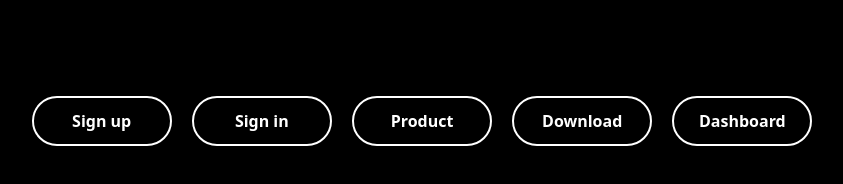
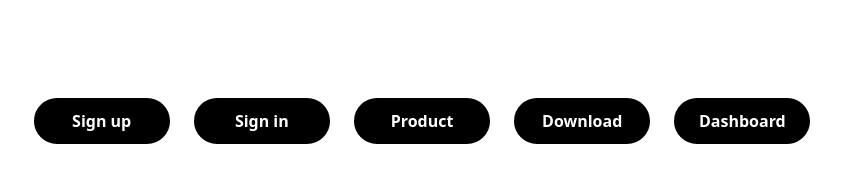
Before and after one commit to Mahmudul-Hasan-Shawon/Login_Page_Dark, a plain HTML site: page index.html in a window 1280 px wide. Shown: the whole page, without its empty margins (218-1061 px from the left). Drawn offline with nearby package versions, Linux system fonts and the light colour scheme.

Commit message:
dashboard h-100

```diff
--- a/index.html
+++ b/index.html
@@ -1,5 +1,5 @@
 <!DOCTYPE html>
-<html lang="en" style="background: black;">
+<html lang="en">
 
 <head>
     <meta charset="UTF-8">
@@ -15,7 +15,7 @@
 
 
 
-    <div class="container-fluid bg-black">
+    <div class="container-fluid bg-white">
         <div class="text-center">
             <div class="container pt-5 pb-5 my-5">
                 <a class="px-2" href="login.html"><button type="button" class="btn_home">Sign up</button></a>
```
Also changed, not shown: dashboard.html (+1 -1 lines).
